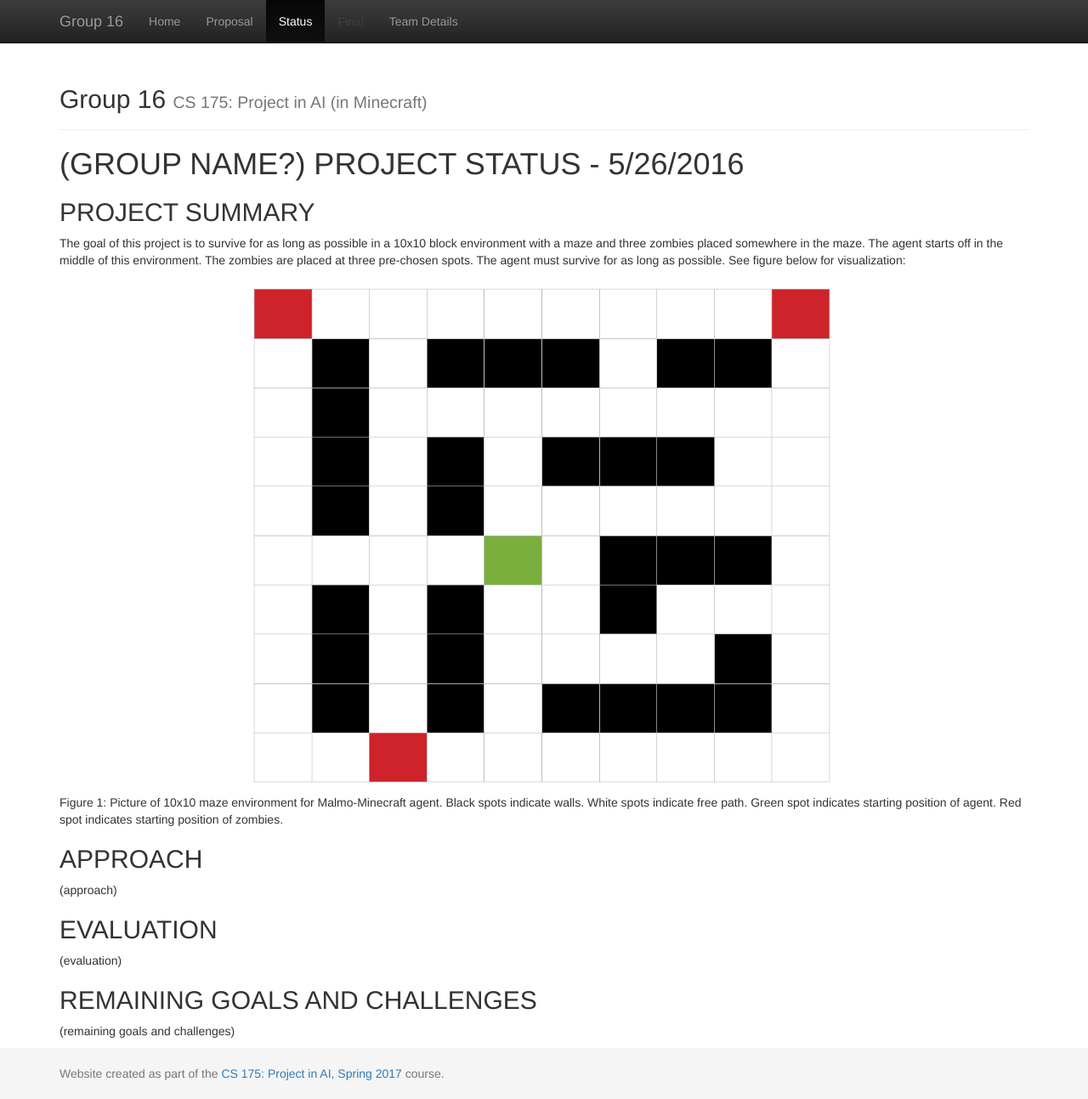
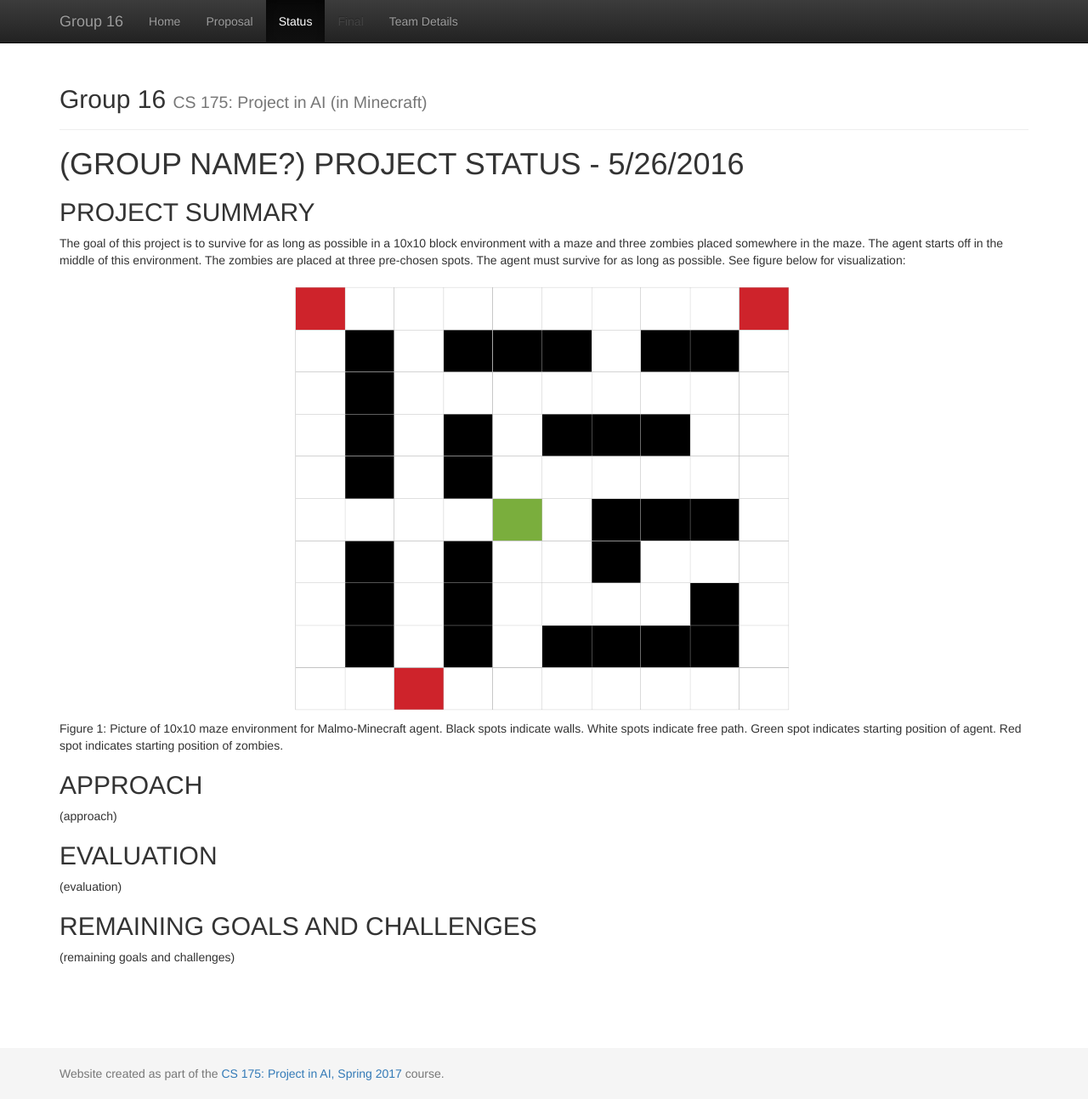
Before and after one commit to becamorin20/Group-16, a Jekyll site: the page built from docs/status.md, in a window 1280 px wide and 1293 px high. Shown: the whole window at 85% size. Built offline with Jekyll 4.4.1, drawn with Linux system fonts in a browser that asks for light colours.

Commit message:
Update status.md

```diff
--- a/docs/status.md
+++ b/docs/status.md
@@ -7,7 +7,7 @@
 
 ## PROJECT SUMMARY
 The goal of this project is to survive for as long as possible in a 10x10 block environment with a maze and three zombies placed somewhere in the maze. The agent starts off in the middle of this environment. The zombies are placed at three pre-chosen spots. The agent must survive for as long as possible. See figure below for visualization:
-<div style="text-align:center"><img src="https://github.com/becamorin20/Group-16/blob/master/maze.png" width="700"></div>
+<div align="center"><img src="https://github.com/becamorin20/Group-16/blob/master/maze.png" width="600"></div>
 Figure 1: Picture of 10x10 maze environment for Malmo-Minecraft agent. Black spots indicate walls. White spots indicate free path. Green spot indicates starting position of agent. Red spot indicates starting position of zombies.
 
 ## APPROACH
```
